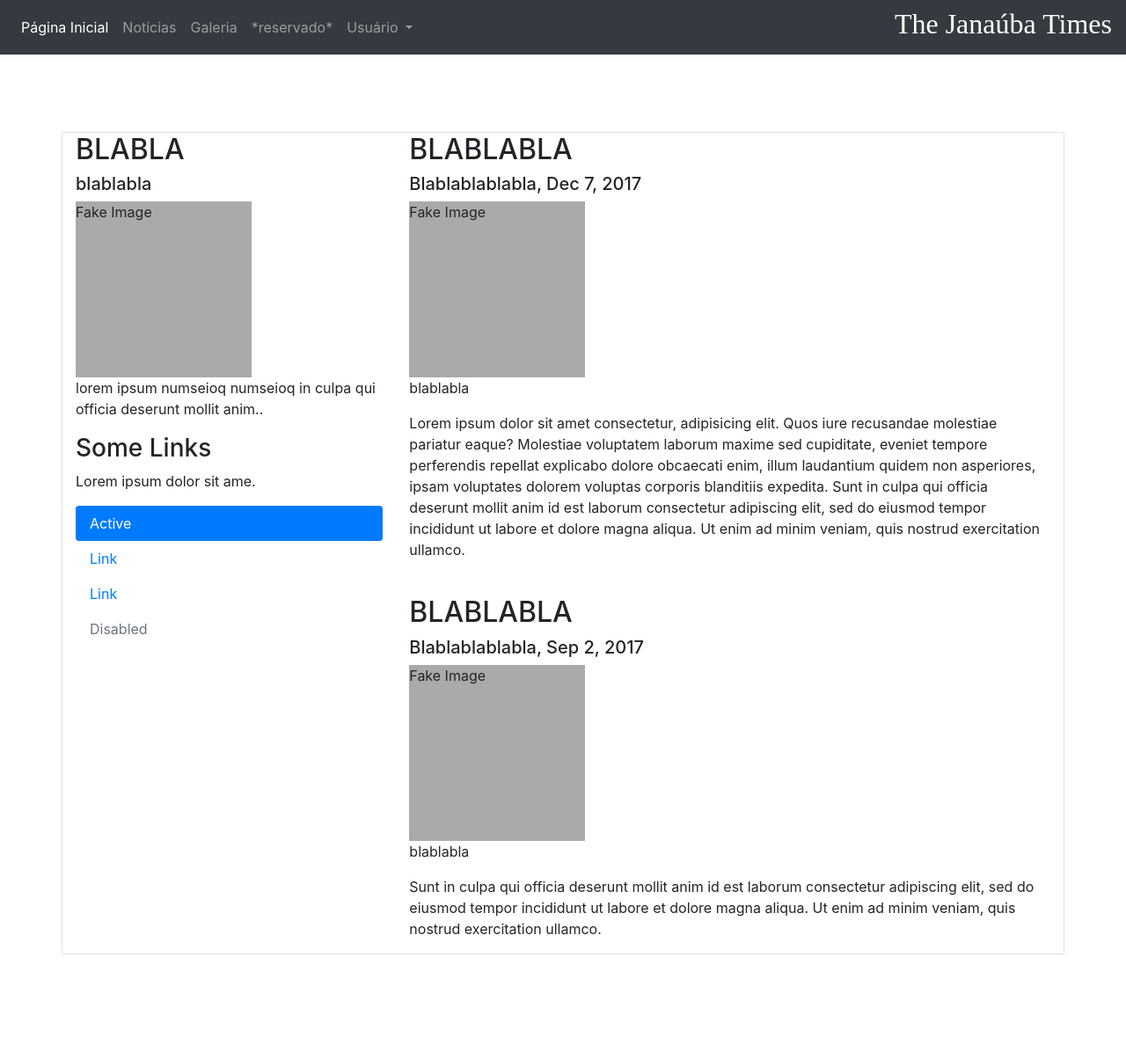
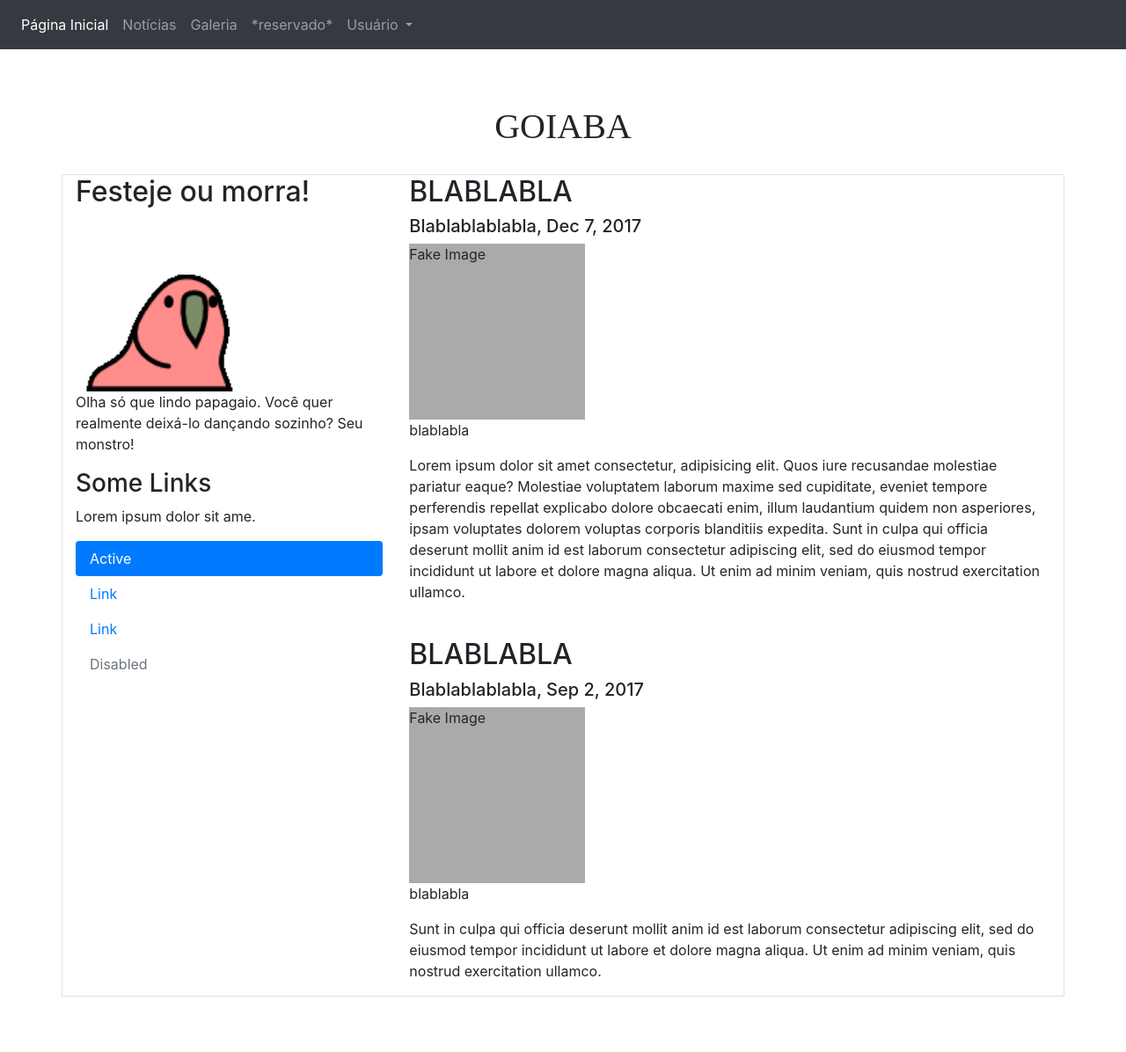
Before and after one commit to kjuao9/siteJoao, a PHP site: page / in a window 1280 px wide. Shown: the top 1196 px of the page at 88% size. Run offline with PHP 8.4, Linux system fonts and the light colour scheme.

Commit message:
Add files via upload

```diff
--- a/siteJoao/includes/menu.php
+++ b/siteJoao/includes/menu.php
@@ -91,7 +91,7 @@ h2{
   <div id="fonte_old_english" class=".col-6 text-white">
   <!-- Transformar o texto abaixo em link -->
   <!-- style abaixo: font-family: Old Enlish Text MT (Regular) -->
-    <a href="index.php"><h2 style="" class="linknormal">The Janaúba Times</h2></a>
+    <!-- <a href="index.php"><h2 style="" class="linknormal">The Janaúba Times</h2></a> -->
 </div>
 <!-- colocar p/ o butão fechar -->
 
--- a/siteJoao/index.php
+++ b/siteJoao/index.php
@@ -39,6 +39,10 @@ $con = conecta_mysql();
     width: 200px;
     background: #aaa;
   }
+  .img{
+    height: 200px;
+    width: 200px;
+  }
   body {
     background-color: azure;
   }
@@ -76,14 +80,14 @@ require "includes/menu.php";
   Lorem ipsum, dolor sit amet consectetur adipisicing elit. Aperiam dignissimos iste assumenda veritatis explicabo exercitationem, ut alias ex corrupti tenetur vitae recusandae quo nam necessitatibus id ea enim corporis excepturi accusantium consequatur! Assumenda doloremque consectetur et aperiam ut nulla mollitia! -->
 <!-- </div>
 </div> -->
-
+<h1 style="text-align: center; font-family: Times New Roman">GOIABA </h1>
 <div class="container border" style="margin-top:30px">
   <div class="row">
     <div class="col-sm-4 ">
-      <h2>BLABLA</h2>
-      <h5>blablabla</h5>
-      <div class="fakeimg">Fake Image</div>
-      <p>lorem ipsum numseioq numseioq in culpa qui officia deserunt mollit anim..</p>
+      <h2>Festeje ou morra!</h2>
+      <h5></h5>
+      <div class="img"><img src="imagens/parrot.gif" class="img"></div>
+      <p>Olha só que lindo papagaio. Você quer realmente deixá-lo dançando sozinho? Seu monstro!</p>
       <h3>Some Links</h3>
       <p>Lorem ipsum dolor sit ame.</p>
       <ul class="nav nav-pills flex-column">
--- a/siteJoao/teste3.php
+++ b/siteJoao/teste3.php
@@ -39,12 +39,12 @@ $con = conecta_mysql();
     width: 200px;
     background: #aaa;
   }
-  h1{
+  /* h1{
     font-family: "Old English Text MT Regular";
   }
   .fonte{
     font-family: "Old English Text MT Regular";
-  }
+  } */
   </style>
   <body>
 
```
Also changed, not shown: siteJoao/imagens/parrot.gif (added).
